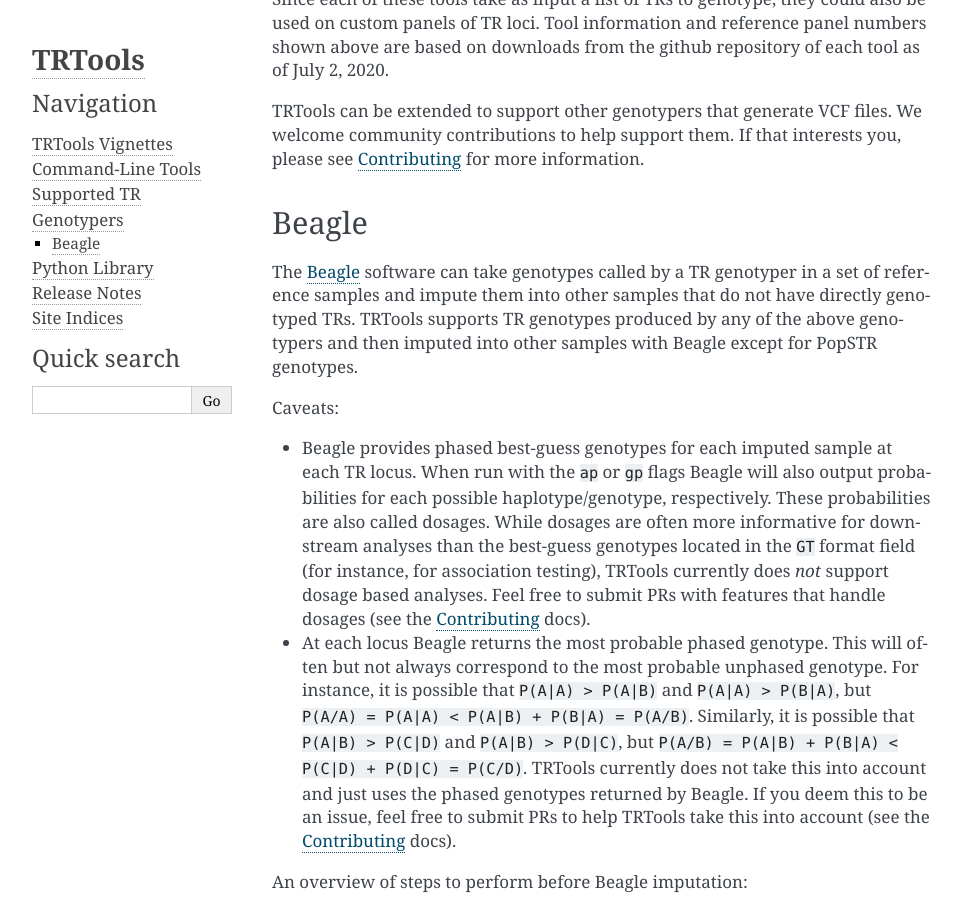
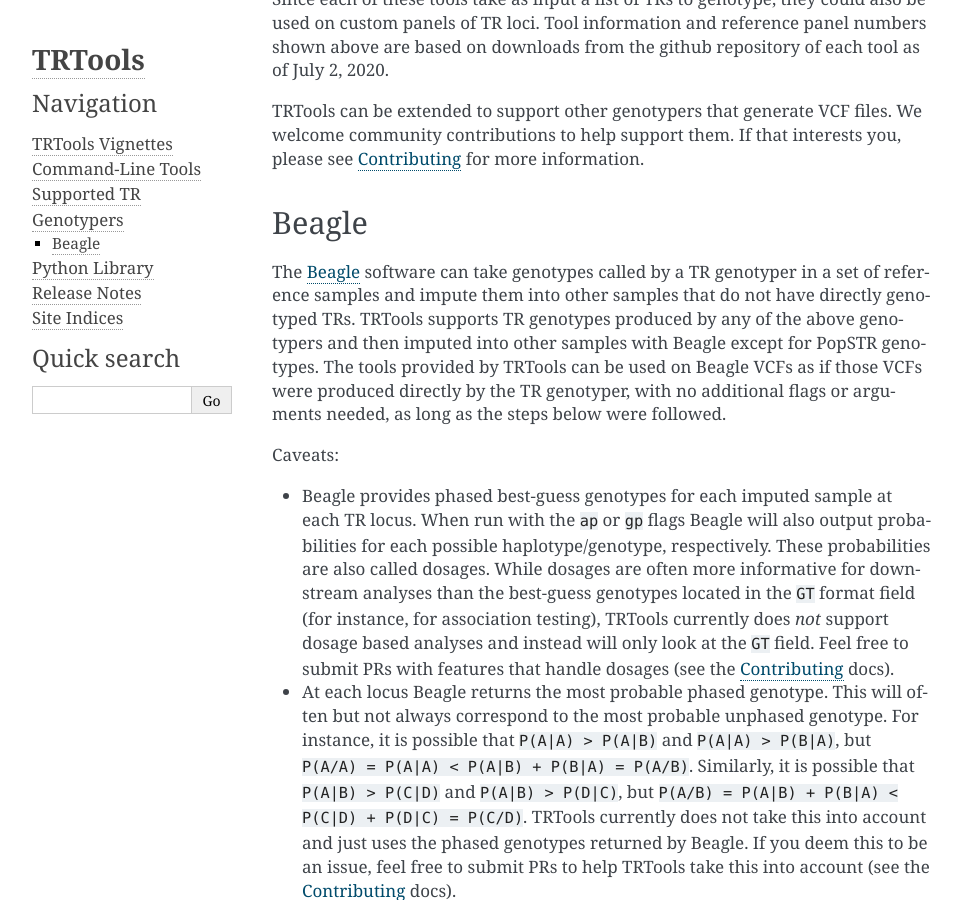
Before and after one commit to gymrek-lab/TRTools, a Sphinx documentation site: the page built from doc/CALLERS.rst, in a window 1280 px wide and 900 px high, scrolled down 1489 px. Shown: the whole window, without its empty margins (148-1109 px from the left). Built offline with Sphinx 7.4.7, drawn with Linux system fonts in a browser that asks for light colours.

Commit message:
Doc clarification around how to use Beagle

```diff
--- a/doc/CALLERS.rst
+++ b/doc/CALLERS.rst
@@ -79,14 +79,15 @@
 ------
 
 The Beagle_ software can take genotypes called by a TR genotyper in a set of reference samples and impute them into other samples that do not have directly genotyped TRs.
-TRTools supports TR genotypes produced by any of the above genotypers and then imputed into other samples with Beagle except for PopSTR genotypes.
+TRTools supports TR genotypes produced by any of the above genotypers and then imputed into other samples with Beagle except for PopSTR genotypes. The tools provided by TRTools
+can be used on Beagle VCFs as if those VCFs were produced directly by the TR genotyper, with no additional flags or arguments needed, as long as the steps below were followed.
 
 Caveats:
 
 * Beagle provides phased best-guess genotypes for each imputed sample at each TR locus. When run with the :code:`ap` or :code:`gp` flags Beagle will also output
   probabilities for each possible haplotype/genotype, respectively. These probabilities are also called dosages. While dosages are often more informative for downstream
   analyses than the best-guess genotypes located in the :code:`GT` format field (for instance, for association testing), TRTools currently does *not* support dosage
-  based analyses. Feel free to submit PRs with features that handle dosages (see the :ref:`Contributing` docs).
+  based analyses and instead will only look at the :code:`GT` field. Feel free to submit PRs with features that handle dosages (see the :ref:`Contributing` docs).
 * At each locus Beagle returns the most probable phased genotype. This will often but not always correspond to the most probable unphased genotype. For instance,
   it is possible that :code:`P(A|A) > P(A|B)` and :code:`P(A|A) > P(B|A)`, but :code:`P(A/A) = P(A|A) < P(A|B) + P(B|A) = P(A/B)`. Similarly, it is possible that
   :code:`P(A|B) > P(C|D)` and :code:`P(A|B) > P(D|C)`, but :code:`P(A/B) = P(A|B) + P(B|A) < P(C|D) + P(D|C) = P(C/D)`. TRTools currently does not take this into
```
